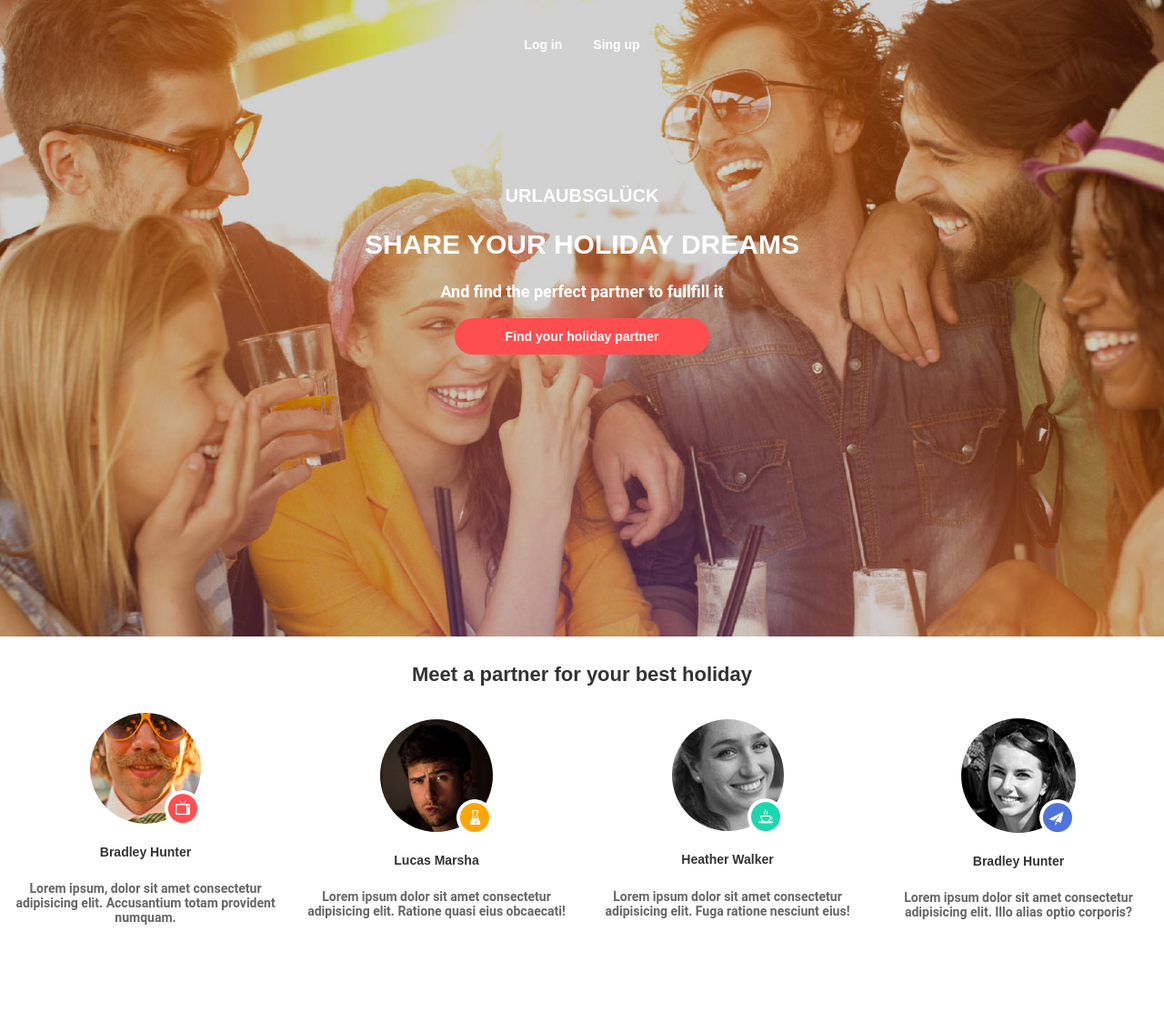
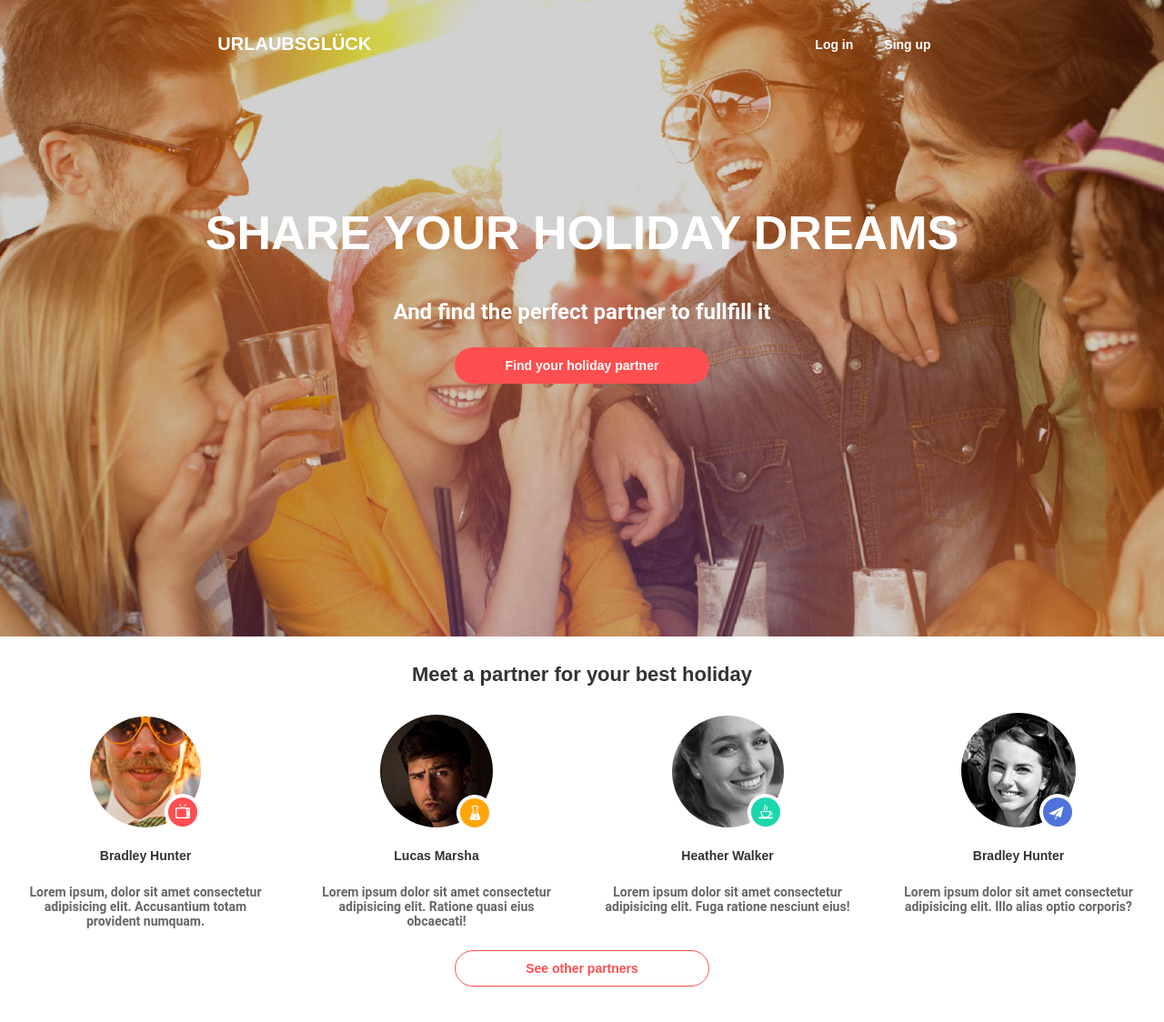
Before and after one commit to Ks0daR/goit-fe-course, a plain HTML site: page html-css/module-08/index.html in a window 1280 px wide. Shown: the whole page at 91% size. Before the commit the page ends 1041 px from the top, so only its background shows below. Drawn offline with Linux system fonts and the light colour scheme.

Commit message:
complete hw-08

```diff
--- a/html-css/module-08/css/style.css
+++ b/html-css/module-08/css/style.css
@@ -10,10 +10,13 @@
   margin: auto;
 }
 .autorisation {
+  height: 10rem;
   display: flex;
   justify-content: center;
+  flex-direction: row-reverse;
+  align-content: space-between;
+  flex-wrap: wrap;
   padding-top: 1.5rem;
-  margin-bottom: 130px;
 }
 .autorisation-btn {
   background-color: transparent;
@@ -34,6 +37,7 @@
   text-align: center;
 }
 .subtitle {
+  width: 50%;
   font-size: 20px;
   font-family: "Montserrat", sans-serif;
   color: rgb(255, 255, 255);
@@ -62,6 +66,7 @@
   font-weight: bold;
   border: 1px solid transparent;
   cursor: pointer;
+  background-color: transparent;
 }
 .btn-text-red {
   background-color: #ff4e50;
@@ -75,7 +80,7 @@
 .social-title {
   max-width: auto;
 }
-.container-fluid--main{
+.container-fluid--main {
   width: 100%;
 }
 .card-title {
@@ -131,8 +136,8 @@
     justify-content: center;
     align-items: center;
   }
-  .card{
-    max-width: 100%;
+  .card {
+    max-width: 60%;
   }
 }
 @media (min-width: 768px) {
@@ -144,18 +149,40 @@
     display: flex;
     flex-direction: row;
     justify-content: space-around;
-    /* align-items: center; */
     flex-wrap: wrap;
+    align-items: baseline;
   }
-  .card{
+  .card {
     max-width: 35.5%;
+  }
+  .title {
+    font-size: 52px;
+  }
+  .text {
+    font-size: 24px;
   }
 }
 @media (min-width: 980px) {
   .container-fluid--header {
     background-image: url(../img/header-bg@desktop.jpg);
   }
-  .card{
-    max-width: 25%;
+  .cards {
+    flex-wrap: nowrap;
+  }
+  .card {
+    max-width: 22%;
   }
 }
+.btn-white {
+  color: #ff4e50;
+  border: #ff4e50 1px solid;
+}
+.btn-white:hover {
+  color: #fff;
+  background: #ff4e50;
+}
+.btn-submint {
+  display: flex;
+  justify-content: center;
+  margin-bottom: 5rem;
+}
--- a/html-css/module-08/index.html
+++ b/html-css/module-08/index.html
@@ -6,18 +6,18 @@
     <meta http-equiv="X-UA-Compatible" content="ie=edge" />
     <link rel="stylesheet" href="./css/normalize.css" />
     <link rel="stylesheet" href="./css/style.css" />
-    <title>Home work 08</title>
+    <title>Homework 08</title>
   </head>
   <body>
     <div class="container-fluid container-fluid--header">
       <div class="container">
         <header>
           <div class="autorisation">
+            <button type="submit" class="autorisation-btn">Sing up</button>
             <button type="submit" class="autorisation-btn">Log in</button>
-            <button type="submit" class="autorisation-btn">Sing up</button>
+            <h1 class="subtitle">URLAUBSGLÜCK</h1>
           </div>
           <div class="text-content">
-            <h1 class="subtitle">URLAUBSGLÜCK</h1>
             <h2 class="title">Share your holiday dreams</h2>
             <h3 class="text">And find the perfect partner to fullfill it</h3>
             <button type="submit" class="btn-text btn-text-red">
@@ -90,6 +90,11 @@
             </div>
           </div>
         </div>
+        <div class="btn-submint">
+          <button type="submit" class="btn-text btn-white">
+            See other partners
+          </button>
+        </div>
       </div>
     </main>
   </body>
```
Also changed, not shown: index.html (+1 -0 lines). Lines whose indentation alone changed are shown as unchanged.
